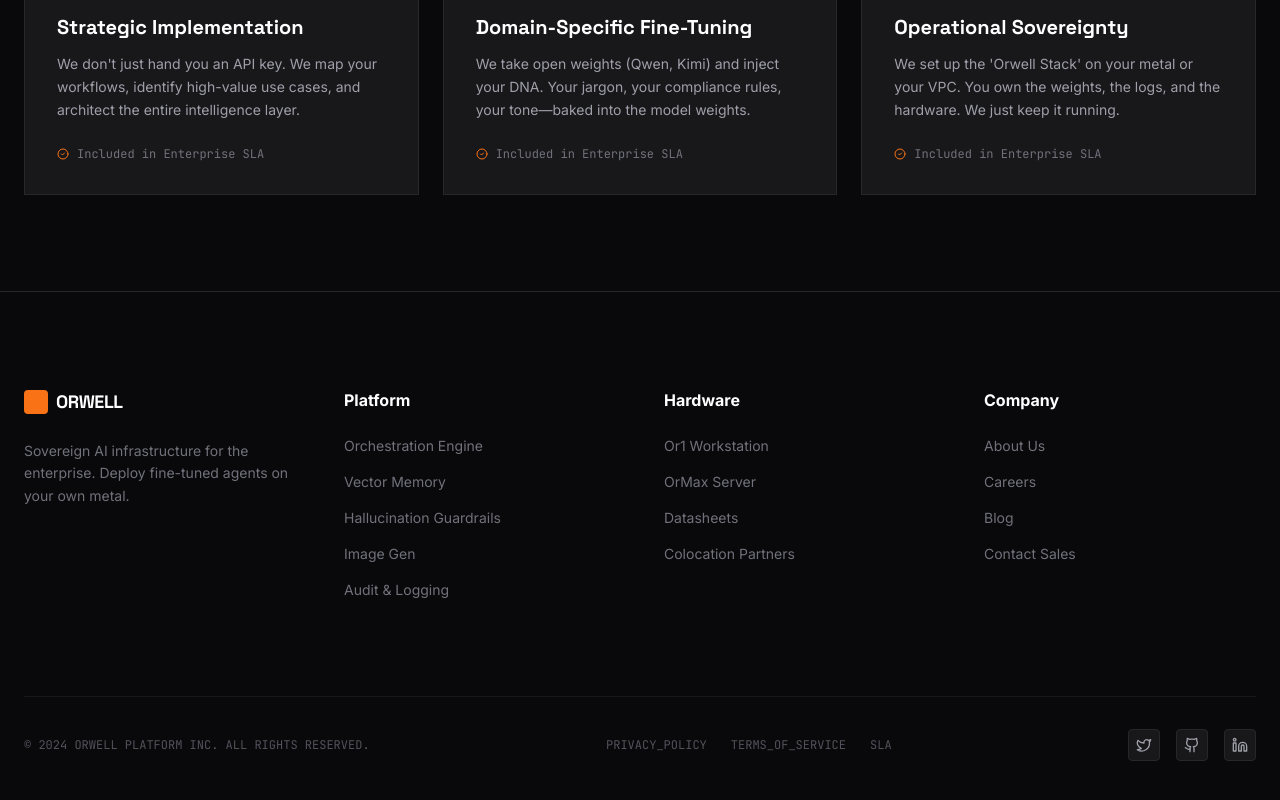
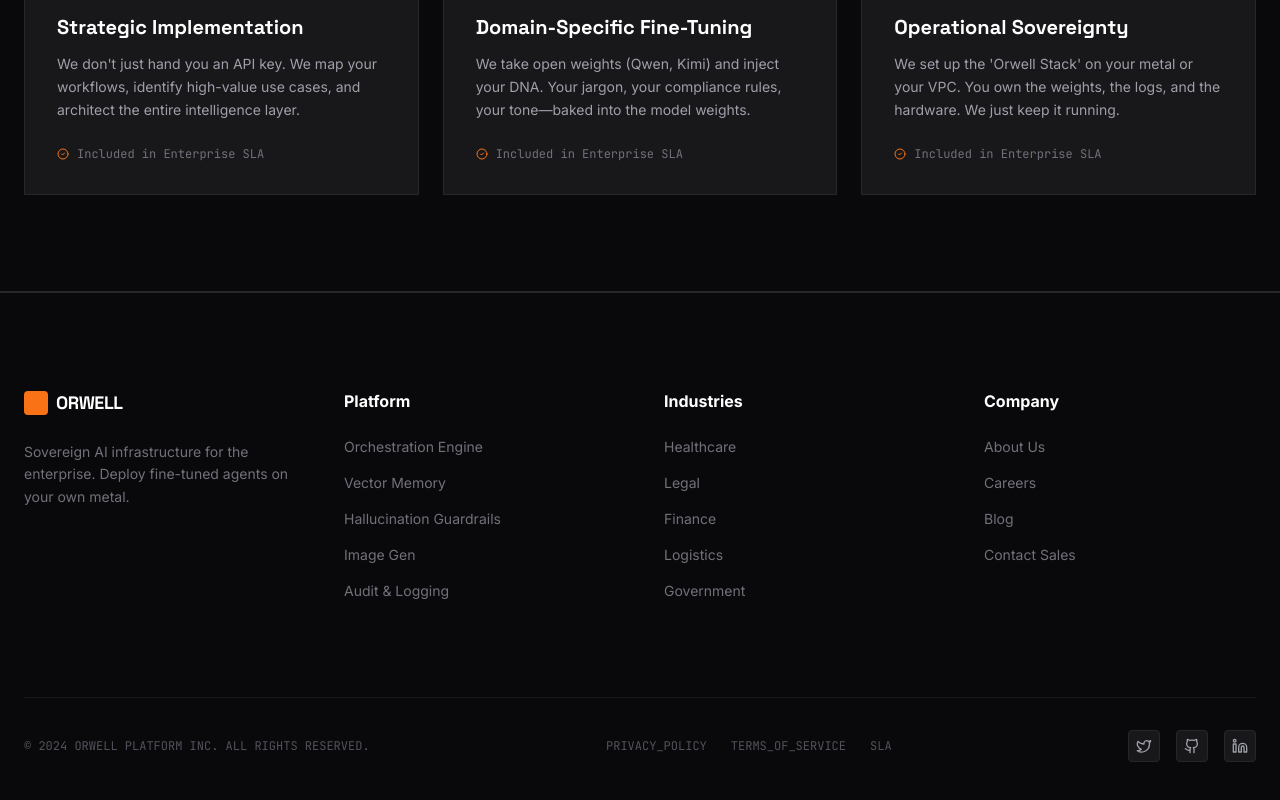
Before and after one commit to mohito1999/orwell_landing_page, a React (Vite) app: page / in a window 1280 px wide. Shown: the part 4586-5386 px from the top of the page. Built offline with nearby package versions, Linux system fonts and the light colour scheme.

Commit message:
Footer corrections and nav bar linking

```diff
--- a/App.tsx
+++ b/App.tsx
@@ -1,5 +1,5 @@
-import React from 'react';
-import { BrowserRouter as Router, Routes, Route } from 'react-router-dom';
+import React, { useEffect } from 'react';
+import { BrowserRouter as Router, Routes, Route, useLocation } from 'react-router-dom';
 import { Navbar } from './components/Navbar';
 import { Footer } from './components/Footer';
 import { Home } from './pages/Home';
@@ -9,9 +9,34 @@ import { Finance } from './pages/Finance';
 import { Logistics } from './pages/Logistics';
 import { Government } from './pages/Government';
 
+function ScrollToHash() {
+  const { pathname, hash } = useLocation();
+
+  useEffect(() => {
+    if (hash) {
+      const id = hash.replace('#', '');
+      const element = document.getElementById(id);
+      if (element) {
+        element.scrollIntoView({ behavior: 'smooth' });
+      } else {
+        // Retry after a small delay to allow for rendering
+        setTimeout(() => {
+          const el = document.getElementById(id);
+          if (el) el.scrollIntoView({ behavior: 'smooth' });
+        }, 100);
+      }
+    } else {
+      window.scrollTo(0, 0);
+    }
+  }, [pathname, hash]);
+
+  return null;
+}
+
 function App() {
   return (
     <Router>
+      <ScrollToHash />
       <div className="min-h-screen bg-zinc-950 text-white selection:bg-orwell-500/30">
         <Navbar />
         <Routes>
--- a/components/Footer.tsx
+++ b/components/Footer.tsx
@@ -29,12 +29,13 @@ export const Footer: React.FC = () => {
           </div>
 
           <div>
-            <h4 className="text-white font-bold mb-6">Hardware</h4>
+            <h4 className="text-white font-bold mb-6">Industries</h4>
             <ul className="space-y-4 text-sm text-zinc-500">
-              <li><a href="#" className="hover:text-orwell-500">Or1 Workstation</a></li>
-              <li><a href="#" className="hover:text-orwell-500">OrMax Server</a></li>
-              <li><a href="#" className="hover:text-orwell-500">Datasheets</a></li>
-              <li><a href="#" className="hover:text-orwell-500">Colocation Partners</a></li>
+              <li><a href="/healthcare" className="hover:text-orwell-500">Healthcare</a></li>
+              <li><a href="/legal" className="hover:text-orwell-500">Legal</a></li>
+              <li><a href="/finance" className="hover:text-orwell-500">Finance</a></li>
+              <li><a href="/logistics" className="hover:text-orwell-500">Logistics</a></li>
+              <li><a href="/government" className="hover:text-orwell-500">Government</a></li>
             </ul>
           </div>
 
--- a/components/Services.tsx
+++ b/components/Services.tsx
@@ -19,7 +19,7 @@ const ServiceCard = ({ title, desc, icon: Icon }: any) => (
 
 export const Services: React.FC = () => {
   return (
-    <section id="services" className="py-24 bg-zinc-950">
+    <section id="services" className="py-24 bg-zinc-950 border-b border-zinc-800">
       <div className="max-w-7xl mx-auto px-6">
         <div className="text-center mb-16">
           <h2 className="font-display font-bold text-4xl text-white mb-4">BESPOKE INTELLIGENCE. <br />DELIVERED.</h2>
--- a/pages/Healthcare.tsx
+++ b/pages/Healthcare.tsx
@@ -54,7 +54,7 @@ export function Healthcare() {
                             <span className="text-orwell-500 font-mono text-sm tracking-wider uppercase">Healthcare</span>
                         </div>
                         <h1 className="text-5xl md:text-7xl font-display font-bold mb-8 leading-tight">
-                            HIPAA-Compliant AI.
+                            Compliant AI. <br />
                             <span className="text-orwell-500"> In Your VPC.</span>
                         </h1>
                         <p className="text-xl text-zinc-400 max-w-xl leading-relaxed mb-10">
--- a/pages/Home.tsx
+++ b/pages/Home.tsx
@@ -11,7 +11,7 @@ export function Home() {
         <>
             <Hero />
 
-            <section className="py-24 border-b border-zinc-800">
+            <section id="platform" className="py-24 border-b border-zinc-800">
                 <div className="max-w-7xl mx-auto px-6">
                     <div className="grid grid-cols-1 lg:grid-cols-2 gap-4">
 
```
